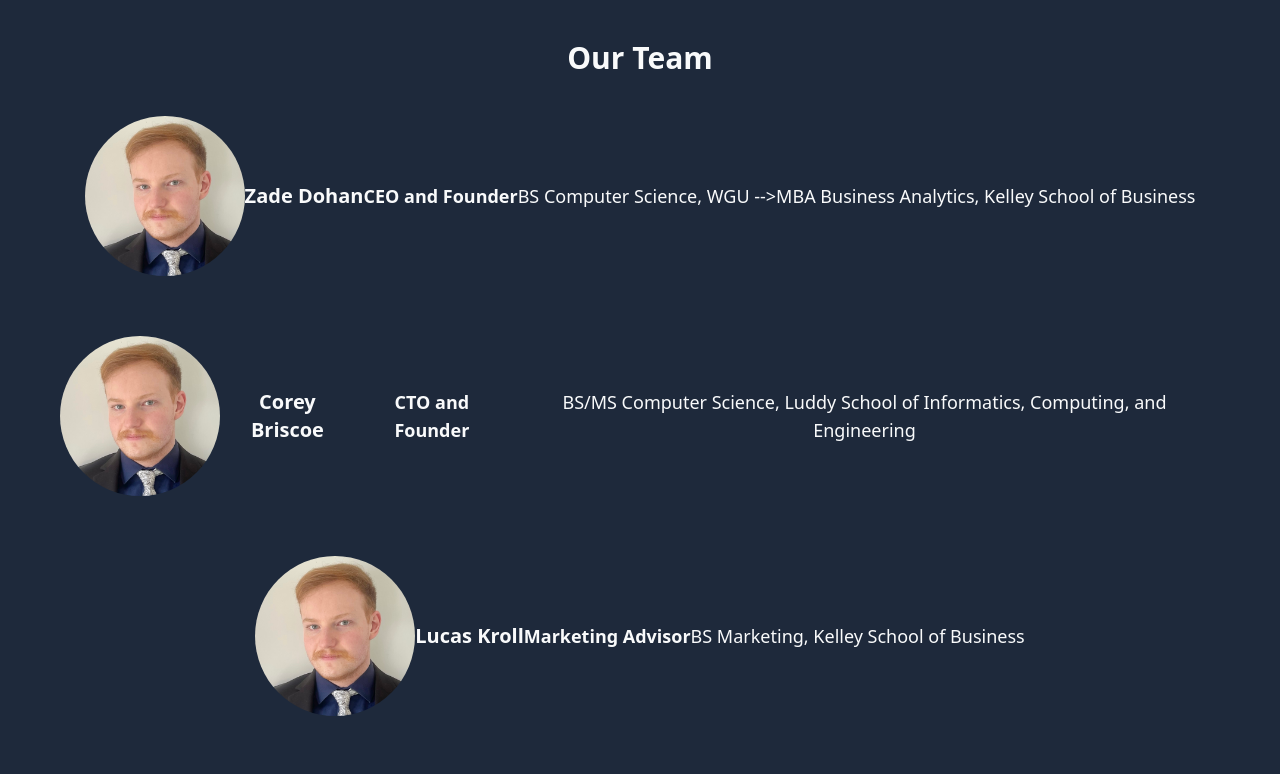
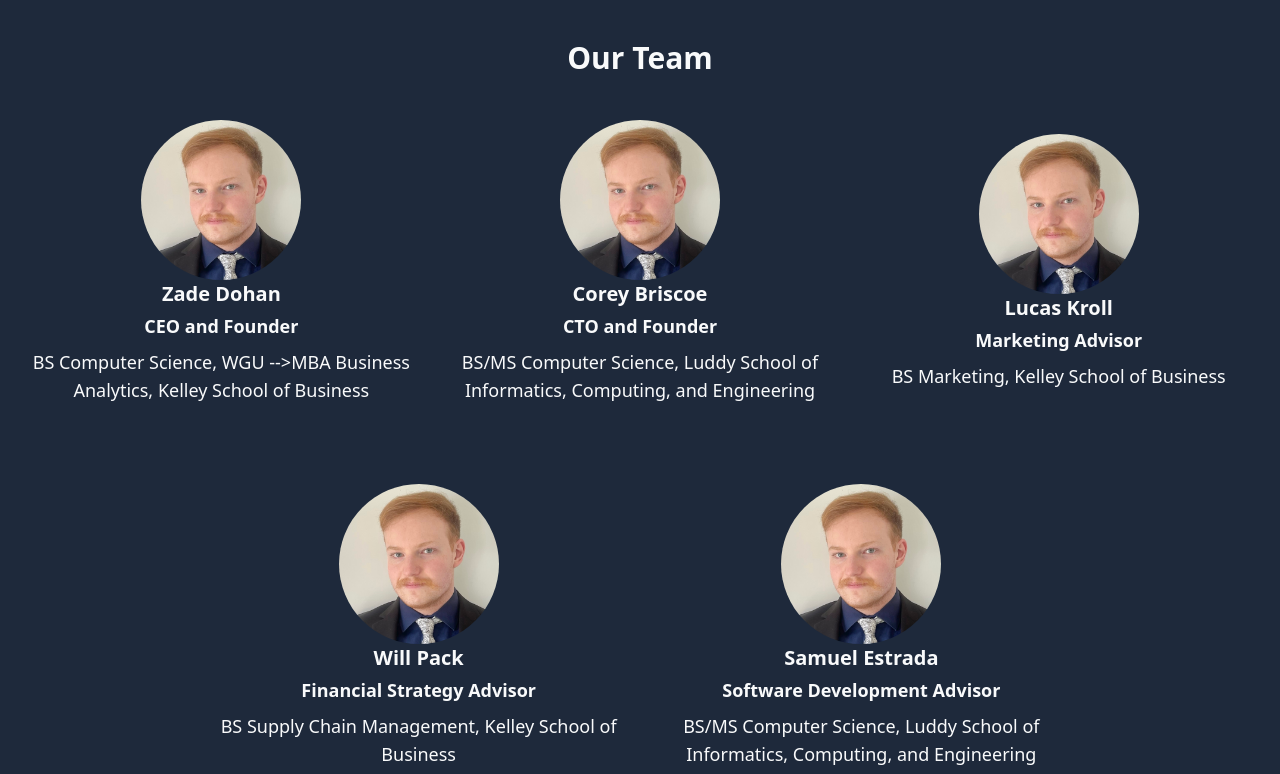
Before and after one commit to havendevs/haven-static-site, a React (Create React App) app: page /about in a window 1280 px wide. Shown: the part 480-1254 px from the top of the page. Built offline with nearby package versions, Linux system fonts and the light colour scheme.

Commit message:
Add team profile table-esque layout

```diff
--- a/src/pages/About.tsx
+++ b/src/pages/About.tsx
@@ -5,7 +5,8 @@ export default function About() {
   const h4Class = 'text-3xl font-bold text-center md:text-xl';
   const pRoleClass = 'text-lg font-bold text-center my-1';
   const pEducationClass = 'text-lg text-center my-1';
-  const cellDivClass = 'flex flex-col justify-center items-center my-5 py-5 mx-6 md:flex-row';
+  const rowDivClass = 'flex flex-col md:flex-row justify-center items-center my-3 py-3 mx-9 md:mx-3';
+  const cellDivClass = 'flex flex-col items-center my-5 py-0 md:mx-3 md:w-1/3 md:h-1/3 md:justify-start';
   return (
     <div className="pt-[7rem] h-full">
       <div className="mx-5 md:ml-20 mb-16 md:w-auto">
@@ -25,7 +26,7 @@ export default function About() {
       <div className="bg-slate-800 text-gray-50">
         <div>
           <h2 className="text-3xl font-bold text-center text-gray-50">Our Team</h2>
-          <div className="mx-9">
+          <div className={rowDivClass}>
             <div className={cellDivClass}>
               <img src={CoreyBriscoeHeadshot} alt="Zade Dohan" className="w-40 h-40 rounded-full" />
               <h4 className={h4Class}>Zade Dohan</h4>
@@ -48,6 +49,8 @@ export default function About() {
               <p className={pRoleClass}>Marketing Advisor</p>
               <p className={pEducationClass}>BS Marketing, Kelley School of Business</p>
             </div>
+          </div>
+          <div className={rowDivClass}>
             <div className={cellDivClass}>
               <img src={CoreyBriscoeHeadshot} alt="Will Pack" className="w-40 h-40 rounded-full" />
               <h4 className={h4Class}>Will Pack</h4>
```
